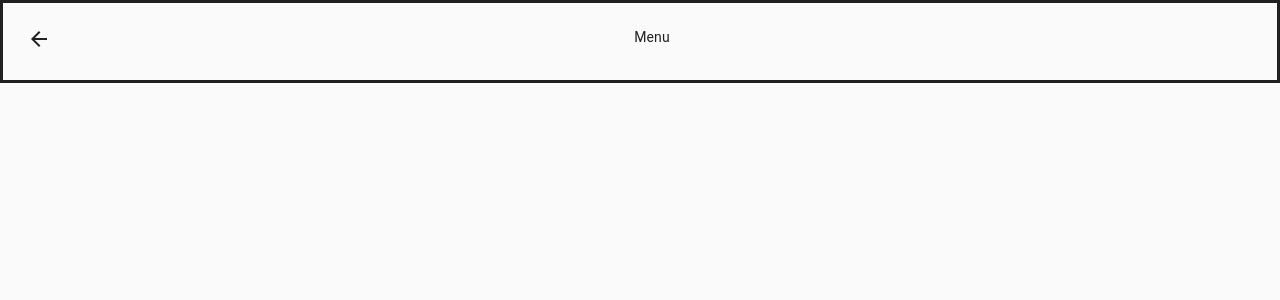
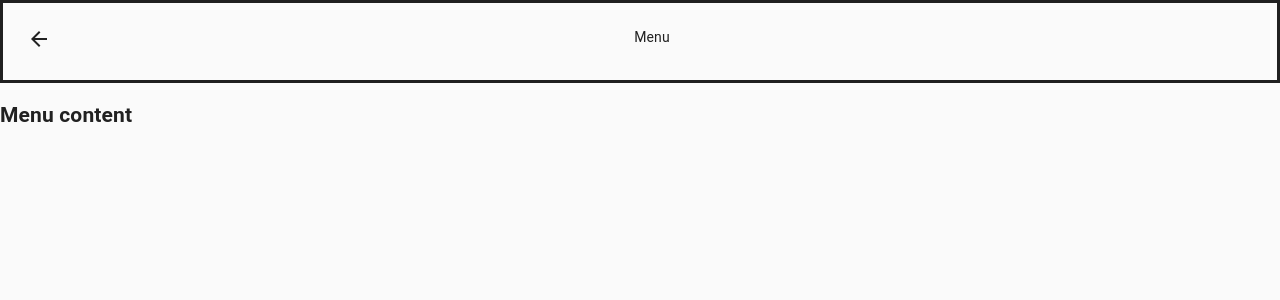
Before and after one commit to AmberCui1995/ASB_front_end, a React (Create React App) app: page /menu in a window 1280 px wide. Shown: the top 300 px of the page. Built offline with nearby package versions, Linux system fonts and the light colour scheme.

Commit message:
update Menu component

```diff
--- a/src/features/Menu.tsx
+++ b/src/features/Menu.tsx
@@ -17,6 +17,10 @@ const Menu = () => {
     return (
         <Box>
             <AppBar icon={<BackButton />} title="Menu" />
+            <div>
+
+                <h2>Menu content</h2>
+            </div>
         </Box>);
 };
 
```
